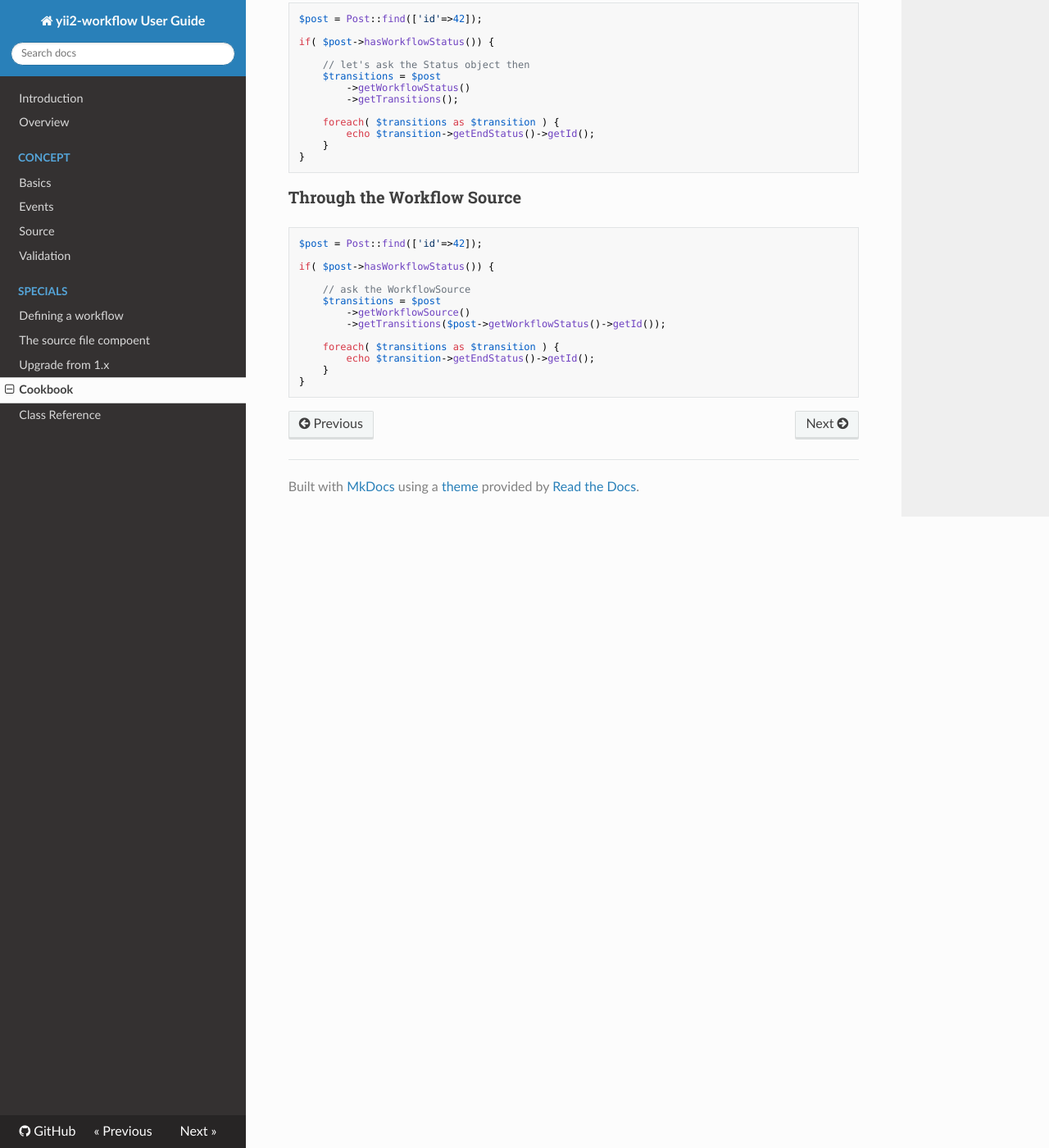
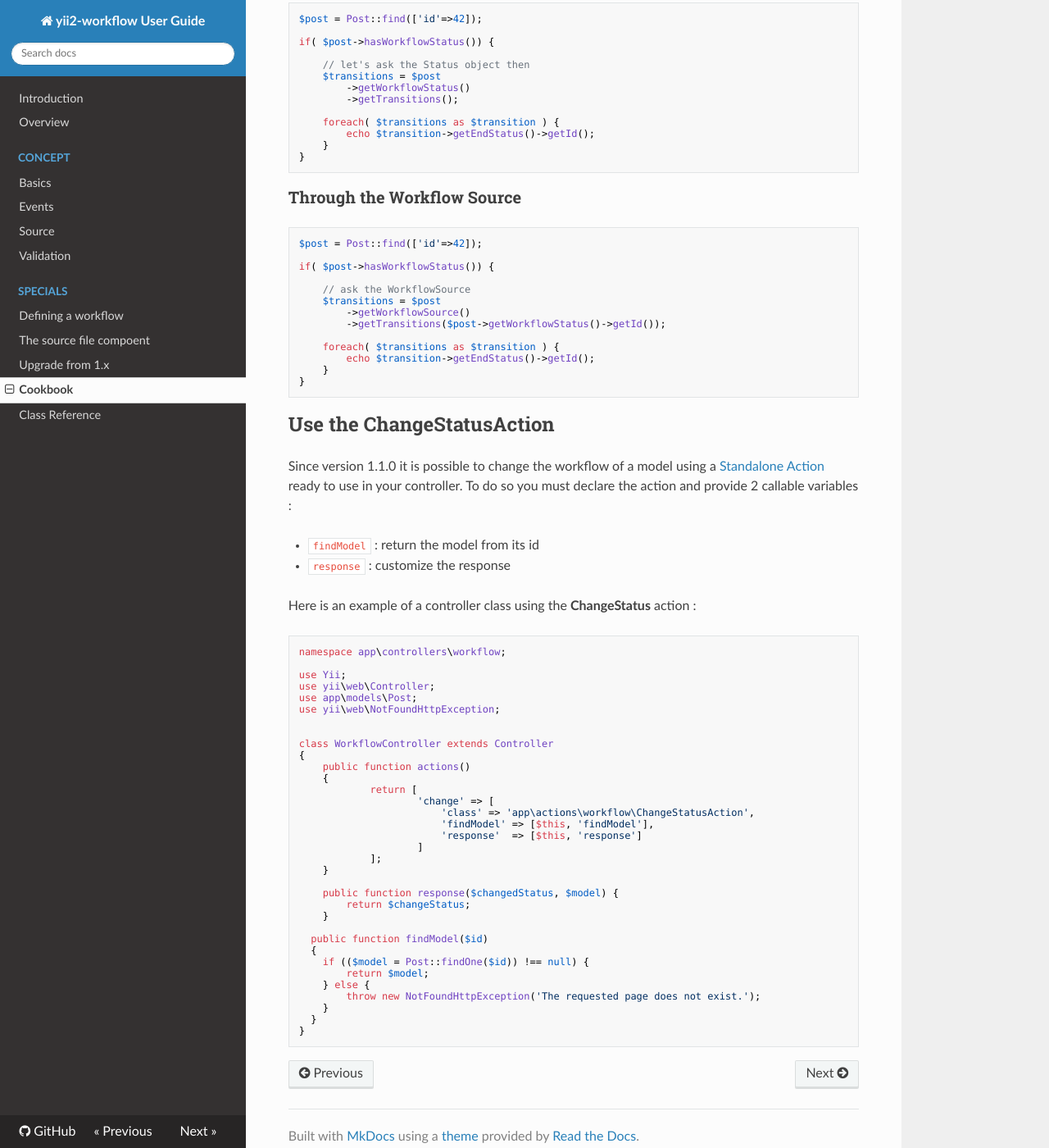
Before and after one commit to raoul2000/yii2-workflow, an MkDocs documentation site: the page built from guide/docs/special-cookbook.md, in a window 1280 px wide and 1400 px high, scrolled down 2850 px. Shown: the whole window at 82% size. Built offline with MkDocs 1.6.1, drawn with Linux system fonts in a browser that asks for light colours; nearby versions of some CDN libraries; old or Windows-style settings are respelled for this version of MkDocs.

Commit message:
update doc

````diff
--- a/guide/docs/special-cookbook.md
+++ b/guide/docs/special-cookbook.md
@@ -198,3 +198,49 @@ if( $post->hasWorkflowStatus()) {
 	}
 }
 ```
+
+## Use the ChangeStatusAction
+
+Since version 1.1.0 it is possible to change the workflow of a model using a [Standalone Action](http://www.yiiframework.com/doc-2.0/guide-structure-controllers.html#standalone-actions) ready to use in your controller. To do so you must declare the action and provide 2 callable variables :
+
+- `findModel` : return the model from its id
+-  `response` : customize the response
+
+Here is an example of a controller class using the **ChangeStatus** action :
+
+```php
+namespace app\controllers\workflow;
+
+use Yii;
+use yii\web\Controller;
+use app\models\Post;
+use yii\web\NotFoundHttpException;
+
+
+class WorkflowController extends Controller
+{
+	public function actions()
+	{
+			return [
+					'change' => [
+						'class' => 'app\actions\workflow\ChangeStatusAction',
+						'findModel' => [$this, 'findModel'],
+						'response'  => [$this, 'response']
+					]
+			];
+	}
+
+	public function response($changedStatus, $model) {
+		return $changeStatus;
+	}
+
+  public function findModel($id)
+  {
+  	if (($model = Post::findOne($id)) !== null) {
+  		return $model;
+  	} else {
+  		throw new NotFoundHttpException('The requested page does not exist.');
+  	}
+  }
+}
+```
````
Also changed, not shown: CHANGE.md (+25 -22 lines).
